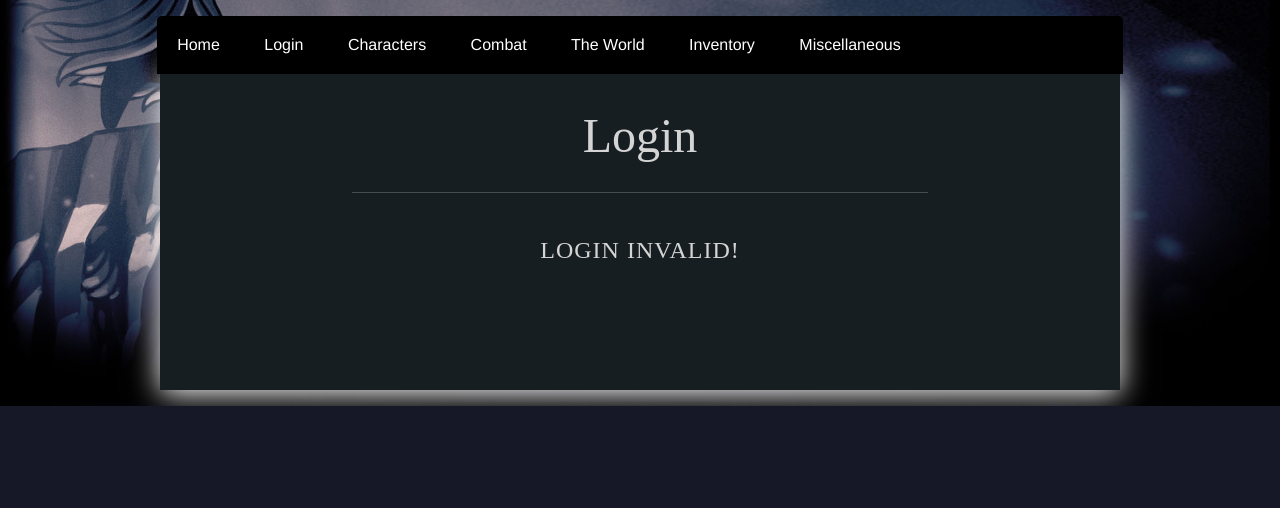
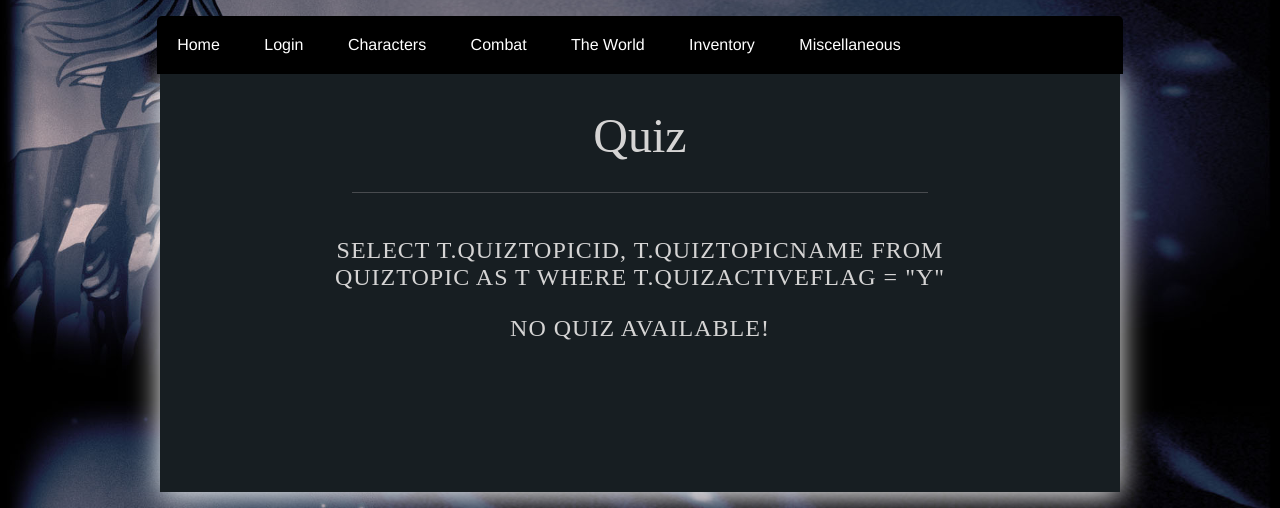
Before and after one commit to juke01spx/2019-12IPT-Major, a PHP site: page /quiz.php in a window 1280 px wide. Shown: the part 399-907 px from the top of the page. Before the commit the page ends 805 px from the top, so only its background shows below. Run offline with PHP 8.4, Linux system fonts and the light colour scheme; tables that the repository leaves empty or names only in its code hold one stand-in row (values such as "Sample post").

Commit message:
Finished quiz page for the most part. Just need to comment out the echos for the sql statments.

```diff
--- a/Website/DBUtils.php
+++ b/Website/DBUtils.php
@@ -4,7 +4,7 @@ function getConn() {
 	$conn = new mysqli($dbserver, $dbuser, $dbpassword, $dbname);
 		// Check Connection
 	if (!$conn) {
-		die("Failed to connect to MySQL: " .$mysqli->connect_error);
+		die("Failed to connect to MySQL: " .$mysqli->connect_error());
 	}
 	return $conn;
 }
--- a/Website/index.html
+++ b/Website/index.html
@@ -51,6 +51,7 @@
 	</li>
 	<li><a href="underconstruction.html">Miscellaneous</a>
 		<ul>
+			<li><a href="quiz.php">Quiz</a></li>
 			<li><a href="underconstruction.html">Lore</a></li>
 			<li><a href="underconstruction.html">Cut Content</a></li>
 			<li><a href="underconstruction.html">Game Info</a></li>
--- a/Website/login.html
+++ b/Website/login.html
@@ -51,6 +51,7 @@
 	</li>
 	<li><a href="underconstruction.html">Miscellaneous</a>
 		<ul>
+			<li><a href="quiz.php">Quiz</a></li>
 			<li><a href="underconstruction.html">Lore</a></li>
 			<li><a href="underconstruction.html">Cut Content</a></li>
 			<li><a href="underconstruction.html">Game Info</a></li>
--- a/Website/login.php
+++ b/Website/login.php
@@ -55,6 +55,7 @@ session_unset();
 	</li>
 	<li><a href="underconstruction.html">Miscellaneous</a>
 		<ul>
+			<li><a href="quiz.php">Quiz</a></li>
 			<li><a href="underconstruction.html">Lore</a></li>
 			<li><a href="underconstruction.html">Cut Content</a></li>
 			<li><a href="underconstruction.html">Game Info</a></li>
--- a/Website/quiz.php
+++ b/Website/quiz.php
@@ -8,7 +8,7 @@ session_unset();
 <meta http-equiv="X-UA-Compatible" content="IE=edge">
 <!-- POSSIBLY REMOVE OR MODIFY TAG? TEST ON 1080p DISPLAY <meta name="viewport" content="width=device-width, initial-scale=1.0"> -->
 <meta charset="utf-8">
-<title>Login - Hollow Knight Wiki</title>
+<title>Quiz - Hollow Knight Wiki</title>
 <link rel="shortcut icon" href="Img/favicon.ico">
 <link href="CSS/main.css" rel="stylesheet" type="text/css">
 <script type="text/javascript" src="js/slideshow.js"></script>
@@ -55,6 +55,7 @@ session_unset();
 	</li>
 	<li><a href="underconstruction.html">Miscellaneous</a>
 		<ul>
+			<li><a href="quiz.php">Quiz</a></li>
 			<li><a href="underconstruction.html">Lore</a></li>
 			<li><a href="underconstruction.html">Cut Content</a></li>
 			<li><a href="underconstruction.html">Game Info</a></li>
@@ -70,7 +71,7 @@ session_unset();
 <div class="bodybox">
 <br>
 	<div class="bodyboxtitletext">
-		<p>Login</p>
+		<p>Quiz</p>
 	</div>
 
 <hr>
@@ -81,58 +82,70 @@ session_unset();
 
 <?php
 
-$error="Please Answer The Quiz";
+FUNCTION esc($string) {
+	return str_replace("'","&rsquo;",$string);
+}
+
+$error="Please Answer The Quiz"; //Default message
 require 'DBUtils.php';
+$conn = getConn();
 
-if (isset($_POST['submit'])) { // Has the submit button been pressed?
-	if (empty($_POST['username']) || empty($_POST['password'])) {
-		$error = "Login invalid - please enter a Username and Password";
-	} else {
-	// ATTEMPTING LOGIN NOW
+// GET QUIZ TOPICS THAT ARE ACTIVE FIRST
+$sql = 'SELECT t.quizTopicId, t.quizTopicName FROM quiztopic AS t WHERE t.quizActiveFlag = "Y"';
 
-		$conn = getConn();
+echo $sql;
+$result = mysqli_query($conn,$sql) or die(mysqli_error($conn));
+if (mysqli_num_rows($result)>0) {
+	// Get the results into $topic
+	echo "<form id='quiz' name='quiz' action='quizAnswers.php' method='post'>";
+	while($topicRow = mysqli_fetch_assoc($result)) {
+		$quizTopicId = $topicRow["quizTopicId"];
+		$quizTopicName = $topicRow["quizTopicName"];
+		echo "<h2>Topic: $quizTopicName</h2>";
 
-		// Get Login fields
-		$username = $_POST["username"];
-		$password = $_POST["password"];
+		$sql2 = "SELECT q.quizQuestionsId, q.quizQuestion FROM quizquestions AS q WHERE q.quizTopicId = $quizTopicId ORDER BY q.quizQuestionsId";
+		echo $sql2;
+		$qresult = mysqli_query($conn,$sql2) or die(mysqli_error($conn));
+		if(mysqli_num_rows($qresult)>0) {
+			echo "<ol>";
+			$qno=0;
+			while($questionrow = mysqli_fetch_assoc($qresult)) {
+				$qno++;
+				$quizQuestionsId = $questionrow["quizQuestionsId"];
+				$quizQuestion = esc($questionrow["quizQuestion"]);
+				echo "<h3><li>$quizQuestion</li></h3>";
 
-		$sql = "SELECT userID, UserName, passWord, isAdmin FROM Users WHERE UserName = '$username' AND passWord = '$password'";
+				$sql3 = "SELECT a.quizAnswer, a.quizAnswerCorrectFlag FROM quizanswers AS a WHERE a.quizQuestionsId = $quizQuestionsId ORDER BY a.quizAnswersId";
+				echo $sql3;
+				$aresult = mysqli_query($conn,$sql3) or die(mysql_error($conn));
+				if(mysqli_num_rows($aresult)>0) {
 
-		//echo $sql;
+					$ano = 0;
+					echo "<ol type='A'>";
+					while($ansrow = mysqli_fetch_assoc($aresult)) {
+						$ano++;
+						$quizAnswer = esc($ansrow["quizAnswer"]);
+						$quizAnswerCorrectFlag = $ansrow["quizAnswerCorrectFlag"];
+						echo "<li><input type='radio' name='q$qno' id='q$qno$ano' value='$quizAnswerCorrectFlag'>$quizAnswer</input>";
+						if($quizAnswerCorrectFlag=="Y") {
+							echo "<input type='hidden' name='q$qno"."c' value='Q: $quizQuestion".",A:"."$quizAnswer'/>";
+						}
+						echo "</li>";
 
-		$result = mysqli_query($conn,$sql) or die(mysqli_error($conn)) ;
-		//$result = $conn->query($sql);
-		//echo "After query:".$sql;
-		if (mysqli_num_rows($result) > 0) {
-			//echo "<p>Got some results</p>";
-			// Get the results into $row
-			$row = mysqli_fetch_assoc($result);
+					}
+					echo "</ol>";
+				}
+			}
+			echo"</ol>";
+		}
+		echo"<button type='submit' name='submit'>Submit Answers</button>";
+		echo"</form>";
+		}
+	mysqli_close($conn);
+} else {
+	$error ="<p>No Quiz Available!</p>";
+}
 
-			//echo "<div>UserId:".$row["userID"]."</div>";
-			//echo "<div<isAdmin:".$row["isAdmin"]."</div>";
-			$isAdmin = $row["isAdmin"];
-			//echo "<p> $isAdmin</p>";
-
-			if ($isAdmin=='Y') {
-				$error = "<p>Welcome back, Administrator</p>";
-			} else {
-				$error = "<p>$username Logged In Successfully</p";
-
-			}
-
-			$_SESSION["username"]=$username;
-			$_SESSION["password"]=$password;
-			$_SESSION["isAdmin"]=$isAdmin;
-
-		} else {
-			$error = "Invalid Username and Password";
-		}
-
-			mysqli_close($conn);
-		}
-} else {
-	$error = "Login Invalid!";
-}
 ?>
 
 <span><?php echo $error; ?></span>
--- a/Website/thefalseknight.html
+++ b/Website/thefalseknight.html
@@ -51,6 +51,7 @@
 	</li>
 	<li><a href="underconstruction.html">Miscellaneous</a>
 		<ul>
+			<li><a href="quiz.php">Quiz</a></li>
 			<li><a href="underconstruction.html">Lore</a></li>
 			<li><a href="underconstruction.html">Cut Content</a></li>
 			<li><a href="underconstruction.html">Game Info</a></li>
--- a/Website/theknight.html
+++ b/Website/theknight.html
@@ -51,6 +51,7 @@
 	</li>
 	<li><a href="underconstruction.html">Miscellaneous</a>
 		<ul>
+			<li><a href="quiz.php">Quiz</a></li>
 			<li><a href="underconstruction.html">Lore</a></li>
 			<li><a href="underconstruction.html">Cut Content</a></li>
 			<li><a href="underconstruction.html">Game Info</a></li>
--- a/Website/underconstruction.html
+++ b/Website/underconstruction.html
@@ -51,6 +51,7 @@
 	</li>
 	<li><a href="underconstruction.html">Miscellaneous</a>
 		<ul>
+			<li><a href="quiz.php">Quiz</a></li>
 			<li><a href="underconstruction.html">Lore</a></li>
 			<li><a href="underconstruction.html">Cut Content</a></li>
 			<li><a href="underconstruction.html">Game Info</a></li>
```
